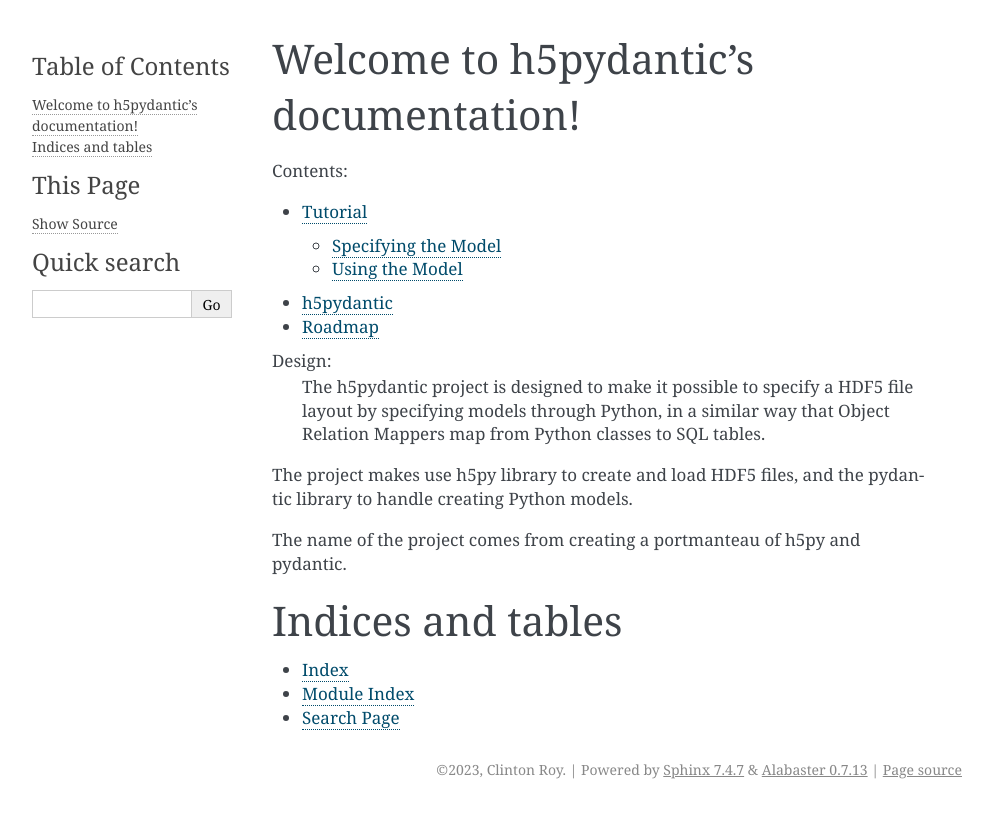
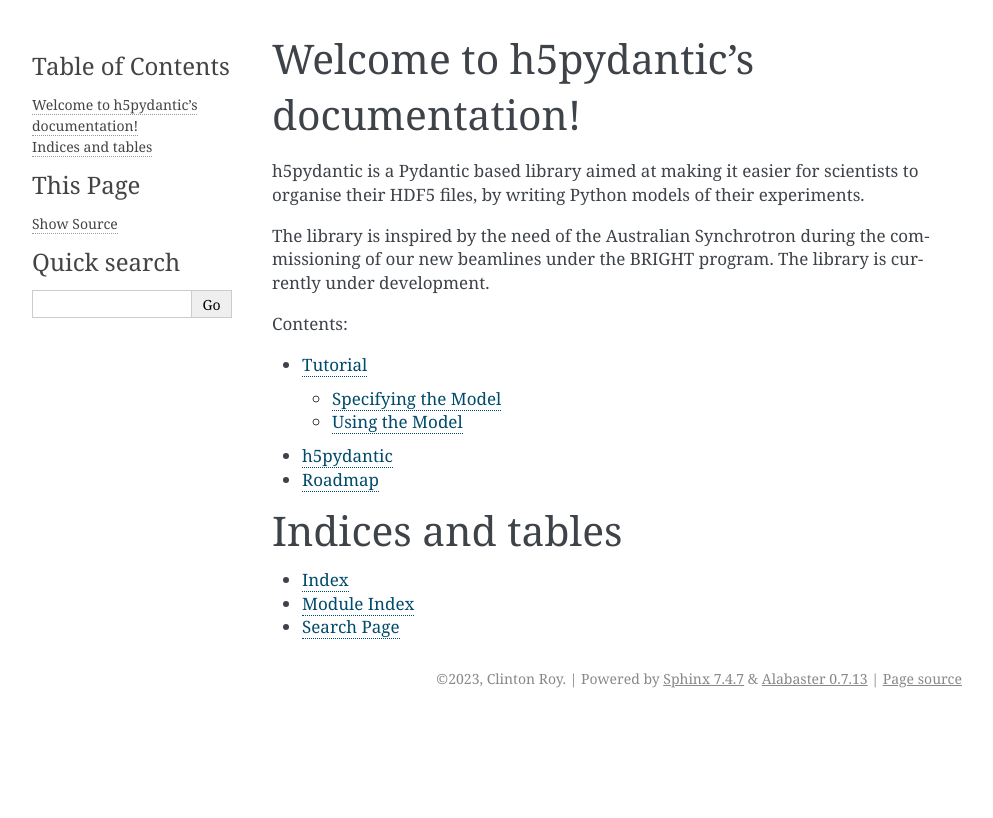
Before and after one commit to illumion-ltd/h5pydantic, a Sphinx documentation site: the page built from docs/index.rst, in a window 1280 px wide. Shown: the top 818 px of the page, without its empty margins (148-1141 px from the left). Built offline with Sphinx 7.4.7, drawn with Linux system fonts in a browser that asks for light colours.

Commit message:
DOC: include the readme, remove the repeated design stuff.

```diff
--- a/docs/index.rst
+++ b/docs/index.rst
@@ -14,18 +16,6 @@ Welcome to h5pydantic's documentation!
    reference
    roadmap
 
-Design:
- The h5pydantic project is designed to make it possible to specify a
- HDF5 file layout by specifying models through Python, in a similar
- way that Object Relation Mappers map from Python classes to SQL
- tables.
-
-The project makes use h5py library to create and load HDF5 files, and
-the pydantic library to handle creating Python models.
-
-The name of the project comes from creating a portmanteau of
-h5py and pydantic.
-
 Indices and tables
 ==================
 
```
Also changed, not shown: other parts of docs/index.rst (+2 -0 lines).
